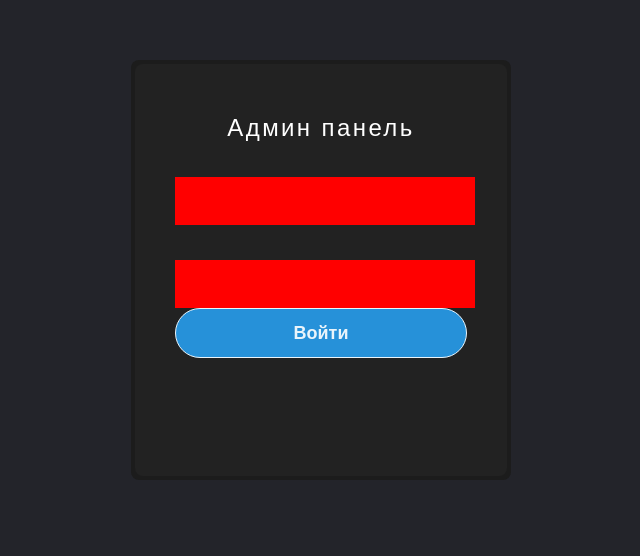
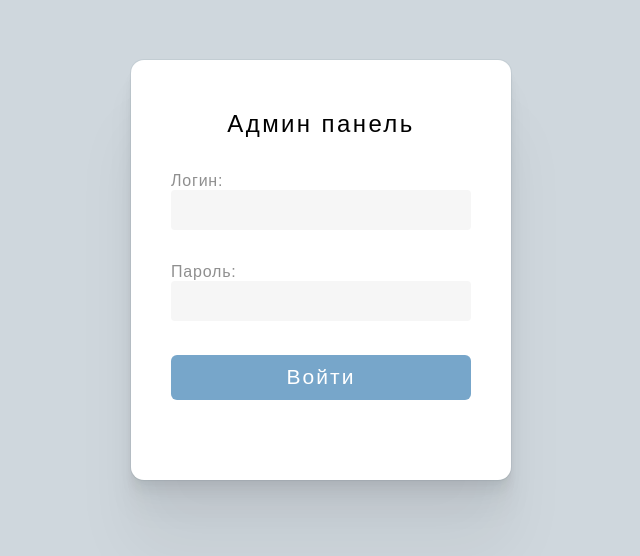
Before and after one commit to slin4er/raycheva_v2.0, a React (Create React App) app: page /login in a window 1280 px wide. Shown: the part 130-686 px from the top of the page, without its empty margins (319-959 px from the left). Built offline with nearby package versions, Linux system fonts and the light colour scheme.

Commit message:
work with admin panel

```diff
--- a/src/components/Admin/AdminPanel.css
+++ b/src/components/Admin/AdminPanel.css
@@ -3,13 +3,21 @@
 	justify-content: space-between;
 	list-style: none;
 	cursor: pointer;
+	width: 100%;
 }
 
 .pagination a {
+	display: block;
 	padding: 10px;
 	border-radius: 5px;
-	border: 1px solid #6c7ac9;
-	color: #6c7ac9;
+	border: 1px solid #77a6ca;
+	color: #77a6ca;
+	background: #fff;
+	height: 40px;
+	box-shadow: 0 0 0 1px rgba(53, 72, 91, 0.07), 0 2px 2px rgba(0, 0, 0, 0.01),
+		0 4px 4px rgba(0, 0, 0, 0.02), 0 10px 8px rgba(0, 0, 0, 0.03),
+		0 15px 15px rgba(0, 0, 0, 0.03), 0 30px 30px rgba(0, 0, 0, 0.04),
+		0 70px 65px rgba(0, 0, 0, 0.05);
 }
 
 .pagination__link {
@@ -18,7 +26,8 @@
 
 .pagination__link--active a {
 	color: #fff;
-	background: #6c7ac9;
+	background: #77a6ca;
+	border: none;
 }
 
 .pagination__link--disabled a {
--- a/src/components/Admin/AdminPanel.tsx
+++ b/src/components/Admin/AdminPanel.tsx
@@ -18,6 +18,10 @@ export const AdminPanel: FC = () => {
 	const [patientCount, setPatientCount] = useState(0)
 	const [inputSearch, setInputSearch] = useState('')
 
+	const [patientID, setPatientID] = useState<null | string>(null)
+	const [confirmDelete, setConfirmDelete] = useState<boolean>(false)
+	const [deleteYes, setDeleteYes] = useState<boolean>(false)
+
 	const [startDate, setStartDate] = useState<Date | null>(new Date())
 	const [myDate, setMyDate] = useState<string>()
 
@@ -31,6 +35,7 @@ export const AdminPanel: FC = () => {
 	const [logoutStatus, setLogoutStatus] = useState<boolean>(false)
 	const [errorMessage, setErrorMessage] = useState<boolean>(false)
 	const [searchStatus, setSearchStatus] = useState<boolean>(false)
+	const [getStatus, setGetStatus] = useState<boolean>(true)
 	const [loading, setLoading] = useState(false)
 
 	useEffect(() => {
@@ -41,10 +46,7 @@ export const AdminPanel: FC = () => {
 			}
 
 			await axios
-				.get(
-					`http://localhost:3000/api/v1?page=${page}&limit=${itemsPerPage}`,
-					config
-				)
+				.get(`http://localhost:3000/api/v1?page=${page}&limit=${10}`, config)
 				.then(res => {
 					setPatient(res.data.patients)
 					setPatientCount(res.data.patientCount)
@@ -64,7 +66,7 @@ export const AdminPanel: FC = () => {
 				})
 		}
 		getData()
-	}, [page])
+	}, [page, getStatus])
 
 	const handlePageClick = (event: any) => {
 		setPage(event.selected + 1)
@@ -125,6 +127,52 @@ export const AdminPanel: FC = () => {
 		}
 	}, [postDoc])
 
+	useEffect(() => {
+		if (deleteYes) {
+			const deleteCartFromData = async () => {
+				const config = {
+					headers: {
+						Authorization: `Bearer ${localStorage.getItem('token')}`,
+					},
+				}
+				const result = await axios.delete(
+					`http://localhost:3000/api/v1/${patientID}`,
+					config
+				)
+				return result
+			}
+			deleteCartFromData()
+				.then(res => {
+					console.log('Delete item')
+					setGetStatus(state => !state)
+				})
+				.catch(e => {
+					console.log(e.message)
+					// if (
+					// 	e.response.status === 400 ||
+					// 	e.response.status === 401 ||
+					// 	e.response.status === 404 ||
+					// 	e.response.status === 500
+					// ) {
+					// 	setErrorDelData(true)
+					// } else {
+					// 	setErrorDelData(false)
+					// }
+				})
+			setDeleteYes(false)
+		}
+	}, [deleteYes, patientID])
+
+	const permissionDeletePatient = (): void => {
+		setDeleteYes(true)
+		setConfirmDelete(false)
+	}
+
+	const handlDeletePatient = (id: string): void => {
+		setPatientID(id)
+		setConfirmDelete(true)
+	}
+
 	const handleDetailPatient = (id: string): void => redirect(`${id}`)
 
 	const handleTakenByDoc = (e: React.SyntheticEvent): void => {
@@ -180,11 +228,11 @@ export const AdminPanel: FC = () => {
 	}
 
 	return (
-		<Container>
+		<Panel>
 			{emptyPatient ? (
 				<div>Что-то пошло не так... (список пациентов не пришел)</div>
 			) : (
-				<div>
+				<Container>
 					<Header>
 						<SearchBlock>
 							<form onSubmit={handleSearchBar}>
@@ -227,6 +275,22 @@ export const AdminPanel: FC = () => {
 							<div>Что-то пошло не так...(Не удалось выйти с админ панели)</div>
 						) : null}
 					</Header>
+
+					<Main>
+						{confirmDelete ? (
+							<>
+								<div>Вы дейсвительно хотите удалить?</div>
+								<button onClick={permissionDeletePatient}>Да</button>
+								<button
+									onClick={() => {
+										setDeleteYes(false)
+										setConfirmDelete(false)
+									}}
+								>
+									Нет
+								</button>
+							</>
+						) : null}
 						{patient?.length === 0 ? (
 							<div>Никто еще не записался</div>
 						) : (
@@ -235,6 +299,7 @@ export const AdminPanel: FC = () => {
 									return (
 										<ItemList
 											handleDetail={handleDetailPatient}
+											handleDelete={handlDeletePatient}
 											key={item._id}
 											{...item}
 										/>
@@ -242,10 +307,13 @@ export const AdminPanel: FC = () => {
 								})}
 							</ItemBlock>
 						)}
-					<Paginate>
+					</Main>
+
+					<Footer>
 						<ReactPaginate
-							previousLabel={'← Previous'}
-							nextLabel={'Next →'}
+							previousLabel={'← Назад'}
+							nextLabel={'Вперёд →'}
+							breakLabel={'...'}
 							pageCount={Math.ceil(patientCount / itemsPerPage)}
 							onPageChange={handlePageClick}
 							containerClassName={'pagination'}
@@ -254,35 +322,38 @@ export const AdminPanel: FC = () => {
 							disabledClassName={'pagination__link--disabled'}
 							activeClassName={'pagination__link--active'}
 						/>
-					</Paginate>
-				</div>
+					</Footer>
+				</Container>
 			)}
-		</Container>
+		</Panel>
 	)
 }
 
-const ItemBlock = styled.div`
-	display: grid;
-	grid-template-columns: repeat(5, 200px);
-	grid-template-rows: repeat(2, 200px);
-	grid-auto-rows: 200px;
-	gap: 35px;
-	box-sizing: border-box;
+const Panel = styled.div`
+	width: 100vw;
+	height: 100vh;
+	background: #cfd7dd;
+`
+const Container = styled.div`
+	padding: 10px;
+	margin: 0 auto;
+	display: flex;
+	width: 1140px;
+	height: 100%;
+	background: #fff;
+	border-radius: 13px;
+	flex-direction: column;
+	justify-content: space-between;
+	box-shadow: 0 0 0 1px rgba(53, 72, 91, 0.07), 0 2px 2px rgba(0, 0, 0, 0.01),
+		0 4px 4px rgba(0, 0, 0, 0.02), 0 10px 8px rgba(0, 0, 0, 0.03),
+		0 15px 15px rgba(0, 0, 0, 0.03), 0 30px 30px rgba(0, 0, 0, 0.04),
+		0 70px 65px rgba(0, 0, 0, 0.05);
 `
 const Header = styled.header`
 	display: flex;
 	justify-content: space-between;
 	height: 72px;
 	margin-bottom: 20px;
-`
-const Container = styled.div`
-	width: 1140px;
-	margin: 0 auto;
-`
-const Paginate = styled.div`
-	margin: 20px auto 0 auto;
-	width: 700px;
-	height: 45px;
 `
 const ButtonOut = styled.button`
 	width: 200px;
@@ -294,6 +365,9 @@ const TakenDoc = styled.div`
 `
 const SearchBlock = styled.div`
 	margin-top: 20px;
+`
+const Form = styled.form`
+	padding: 0 10px;
 `
 const Input = styled.input`
 	margin-top: 5px;
@@ -312,6 +386,23 @@ const Input = styled.input`
 		box-shadow: 0 0 2px 2px #77a7ca;
 	}
 `
-const Form = styled.form`
-	padding: 0 10px;
+
+const Main = styled.main``
+const ItemBlock = styled.div`
+	display: grid;
+	grid-template-columns: repeat(5, 200px);
+	grid-template-rows: repeat(2, 200px);
+	grid-auto-rows: 200px;
+	width: 100%;
+	column-gap: 30px;
+	row-gap: 50px;
+	align-content: center;
+	z-index: 10;
 `
+const Footer = styled.footer`
+	width: 100%;
+	height: 40px;
+	display: flex;
+	justify-content: center;
+	align-items: center;
+`
--- a/src/components/Admin/SingIn.tsx
+++ b/src/components/Admin/SingIn.tsx
@@ -61,64 +61,57 @@ export const SingIn: FC = () => {
 	}
 	return (
 		<Container>
-			<Box>
 			<Form onSubmit={handlerSubmit}>
 				<Title>Админ панель</Title>
 				{errorSign ? <Error>Не удалось войти в Админ панель</Error> : null}
 				<Block>
+					<Label>Логин:</Label>
 					<Input
 						name={'login'}
 						type={'text'}
 						value={inputs.login || ''}
 						onChange={handlerChange}
 					/>
-						<Span>Логин:</Span>
-						<I></I>
 				</Block>
 
 				<Block>
+					<Label>Пароль:</Label>
 					<Input
 						name={'password'}
 						type={'password'}
 						value={inputs.password || ''}
 						onChange={handlerChange}
 					/>
-						<Span>Пароль:</Span>
-						<I></I>
 				</Block>
 				<Button type={'submit'}>Войти</Button>
 			</Form>
-			</Box>
 		</Container>
 	)
 }
 
 const Container = styled.section`
-	background: #23242a;
+	background: #cfd7dd;
 	min-height: 100vh;
 	display: flex;
 	justify-content: center;
 	align-items: center;
 `
-const Box = styled.div`
+const Form = styled.form`
+	background: #fff;
+	border-radius: 13px;
 	width: 380px;
 	height: 420px;
-	background: #1c1c1c;
-	border-radius: 8px;
-	position: relative;
-`
-const Form = styled.form`
-	background: #222;
-	border-radius: 8px;
-	inset: 4px;
-	z-index: 2;
-	position: absolute;
-	padding: 50px 40px;
+	padding: 50px 40px 80px 40px;
 	display: flex;
 	flex-direction: column;
+	justify-content: space-between;
+	box-shadow: 0 0 0 1px rgba(53, 72, 91, 0.07), 0 2px 2px rgba(0, 0, 0, 0.01),
+		0 4px 4px rgba(0, 0, 0, 0.02), 0 10px 8px rgba(0, 0, 0, 0.03),
+		0 15px 15px rgba(0, 0, 0, 0.03), 0 30px 30px rgba(0, 0, 0, 0.04),
+		0 70px 65px rgba(0, 0, 0, 0.05);
 `
 const Title = styled.h2`
-	color: #fff;
+	color: #000;
 	font-weight: 500;
 	text-align: center;
 	letter-spacing: 0.1em;
@@ -126,55 +119,42 @@ const Title = styled.h2`
 const Block = styled.div`
 	position: relative;
 	width: 300px;
-	margin-top: 35px;
 `
-const Span = styled.span`
-	position: absolute;
-	left: 0;
-	padding: 20px 10px 10px;
-	pointer-events: none;
+const Label = styled.label`
 	font-size: 1em;
 	letter-spacing: 0.05em;
-	transition: 0.5s;
 	color: #8f8f8f;
 `
 const Input = styled.input`
-	position: relative;
+	background: #f6f6f6;
+	border-radius: 4px;
 	width: 100%;
-	padding: 20px 10px 10px;
-	background: transparent;
-	box-shadow: none;
+	height: 40px;
+	padding: 8px 12px;
+	font-weight: 500;
+	font-size: 14px;
+	color: #303030;
+	border: none;
 	outline: none;
-	font-size: 1em;
-	letter-spacing: 0.05em;
-	color: #23242a;
-	transition: 0.5s;
-	z-index: 10;
-	border: none;
-	&:valid {
-		background: red;
-	}
-	&:focus ~ ${Span} {
-		color: #fff;
-		font-size: 0.75em;
-		transform: translateY(-34px);
+	&:focus {
+		box-shadow: 0 0 2px 2px #77a6ca;
 	}
 `
-const I = styled.i``
 const Error = styled.div``
 const Button = styled.button`
+	height: 45px;
 	width: 100%;
-	height: 50px;
-	border: 1px solid;
-	background: #2691d9;
-	border-radius: 25px;
-	font-size: 18px;
-	color: #e9f4fb;
-	font-weight: 700;
+	padding: 7px 20px;
+	border-radius: 6px;
+	font-size: 21px;
+	border: none;
+	text-decoration: none;
+	letter-spacing: 2px;
+	font-weight: 500;
+	color: #fff;
 	cursor: pointer;
-	outline: none;
+	background: #77a6ca;
 	&:hover {
-		border-color: #2691d9;
-		transition: 0.5s;
+		background: #77a6ca;
 	}
 `
--- a/src/components/FormRegistration.tsx
+++ b/src/components/FormRegistration.tsx
@@ -169,7 +169,7 @@ export const FormRegistration: FC<IFormRegistrationProps> = ({
 					<Label htmlFor={'phone'}>Телефон:</Label>
 					<Input
 						id={'phone'}
-						type={'string'}
+						type={'text'}
 						placeholder={'Ваш телефон'}
 						{...register('phone')}
 					/>
@@ -304,7 +304,6 @@ const Input = styled.input`
 		box-shadow: 0 0 2px 2px #77a6ca;
 	}
 `
-
 const Checkbox = styled.input`
 	position: absolute;
 	opacity: 0;
--- a/src/helpers/types.ts
+++ b/src/helpers/types.ts
@@ -65,6 +65,7 @@ export type IItemProps = {
 	time: string
 	_id: string
 	handleDetail: (id: string) => void
+	handleDelete: (id: string) => void
 }
 
 export interface ILayout {
```
Also changed, not shown: src/components/Admin/ItemList.tsx (+39 -9 lines). Lines whose indentation alone changed are shown as unchanged.
